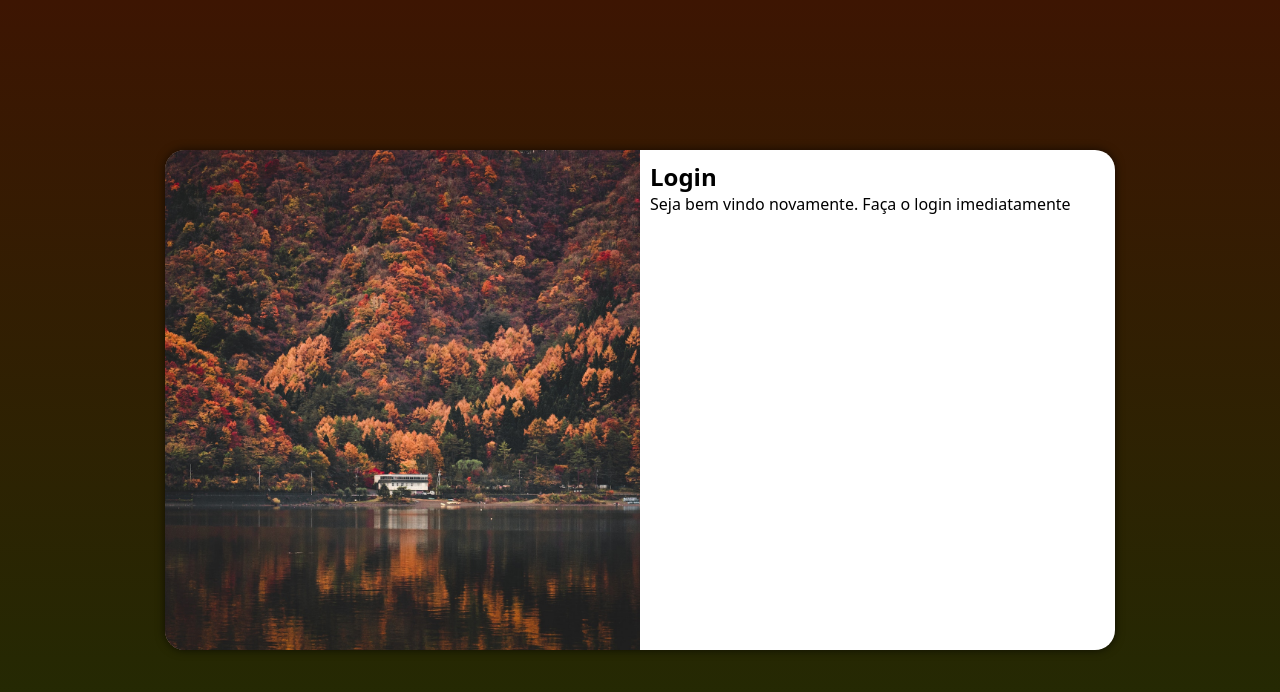
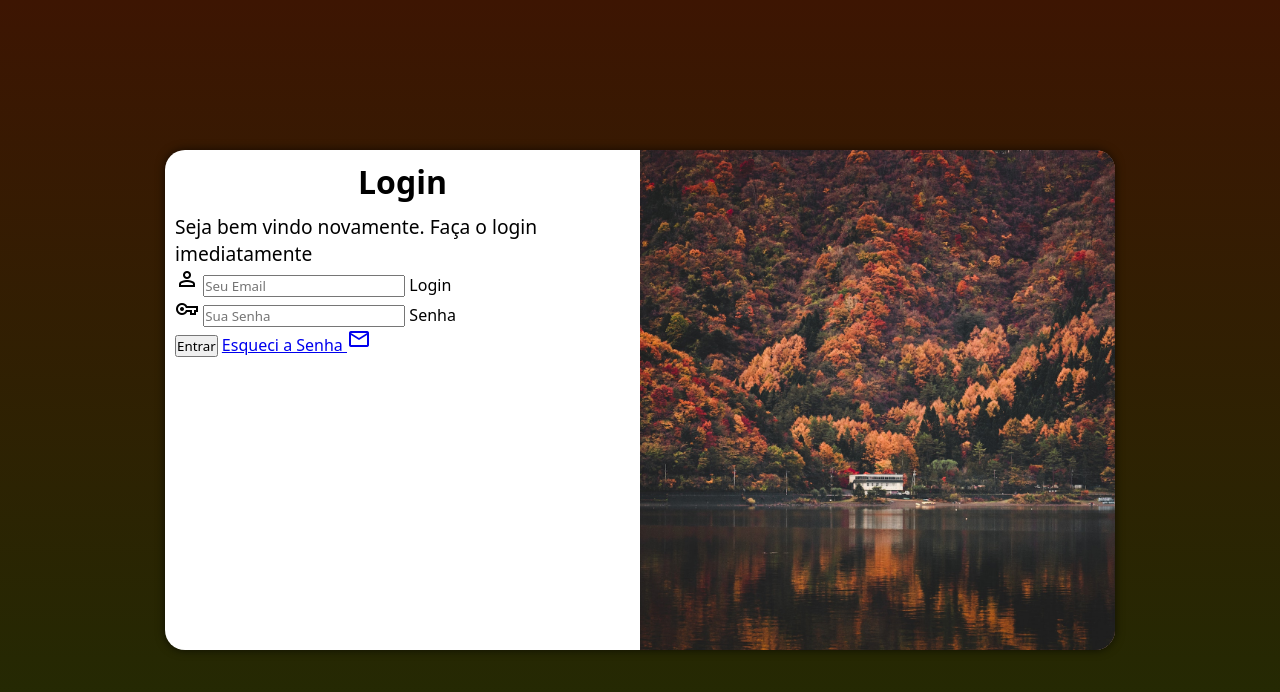
Before and after one commit to HENRlQUE/projeto-login, a plain HTML site: page index.html in a window 1280 px wide. Drawn offline with nearby package versions, Linux system fonts and the light colour scheme.

Commit message:
formulário adicionado

```diff
--- a/estilos/media-query.css
+++ b/estilos/media-query.css
@@ -3,7 +3,7 @@
 @media screen and (min-width: 768px) and (max-width:992px) {
 
     body {
-        background-image: linear-gradient(to top, #212c03, #3d1502);
+        background-image: linear-gradient(to top, #171d06, #3d1502);
     }
 
     section#login {
@@ -34,13 +34,21 @@
     }
 
     section#login > div#imagem {
-        float: left;
+        float: right;
         width: 50%;
         height: 100%;
     }
 
     section#login > div#formulario {
-        float: right;
+        float: left;
         width: 50%
     }
+
+    div#formulario > h1 {
+        font-size: 2em;
+    }
+
+    div#formulario > p {
+        font-size: 1.2em;
+    }
 }
--- a/estilos/style.css
+++ b/estilos/style.css
@@ -49,3 +49,8 @@ section#login > div#formulario {
     display: block;
     padding: 10px;
 }
+
+div#formulario > h1 {
+    text-align: center;
+    margin-bottom: 10px;
+}
--- a/index.html
+++ b/index.html
@@ -4,6 +4,7 @@
     <meta charset="UTF-8">
     <meta name="viewport" content="width=device-width, initial-scale=1.0">
     <title>Login</title>
+    <link rel="stylesheet" href="https://fonts.googleapis.com/css2?family=Material+Symbols+Outlined:opsz,wght,FILL,GRAD@20..48,100..700,0..1,-50..200" />
     <link rel="stylesheet" href="estilos/style.css">
     <link rel="stylesheet" href="estilos/media-query.css">
 </head>
@@ -18,7 +19,24 @@
                 <h1>Login</h1>
                 <p>Seja bem vindo novamente. Faça o login imediatamente</p>
                 <form action="login" method="post" autocomplete="off">
-
+                    <div class="campo">
+                        <span class="material-symbols-outlined">
+                            person
+                            </span>
+                        <input type="email" name="login" id="ilogin" placeholder="Seu Email" required minlength="3" maxlength="40">
+                        <label for="ilogin">Login</label>
+                    </div>
+                    <div class="campo">
+                        <span class="material-symbols-outlined">
+                            vpn_key
+                            </span>
+                        <input type="password" name="senha" id="isenha" placeholder="Sua Senha" required minlength="8" maxlength="40">
+                        <label for="isenha">Senha</label>
+                    </div>
+                    <input type="submit" value="Entrar">
+                    <a href="esqueci.html">
+                        Esqueci a Senha <span class="material-symbols-outlined">mail</span>
+                    </a>
                 </form>
             </div>
         </section>
```
